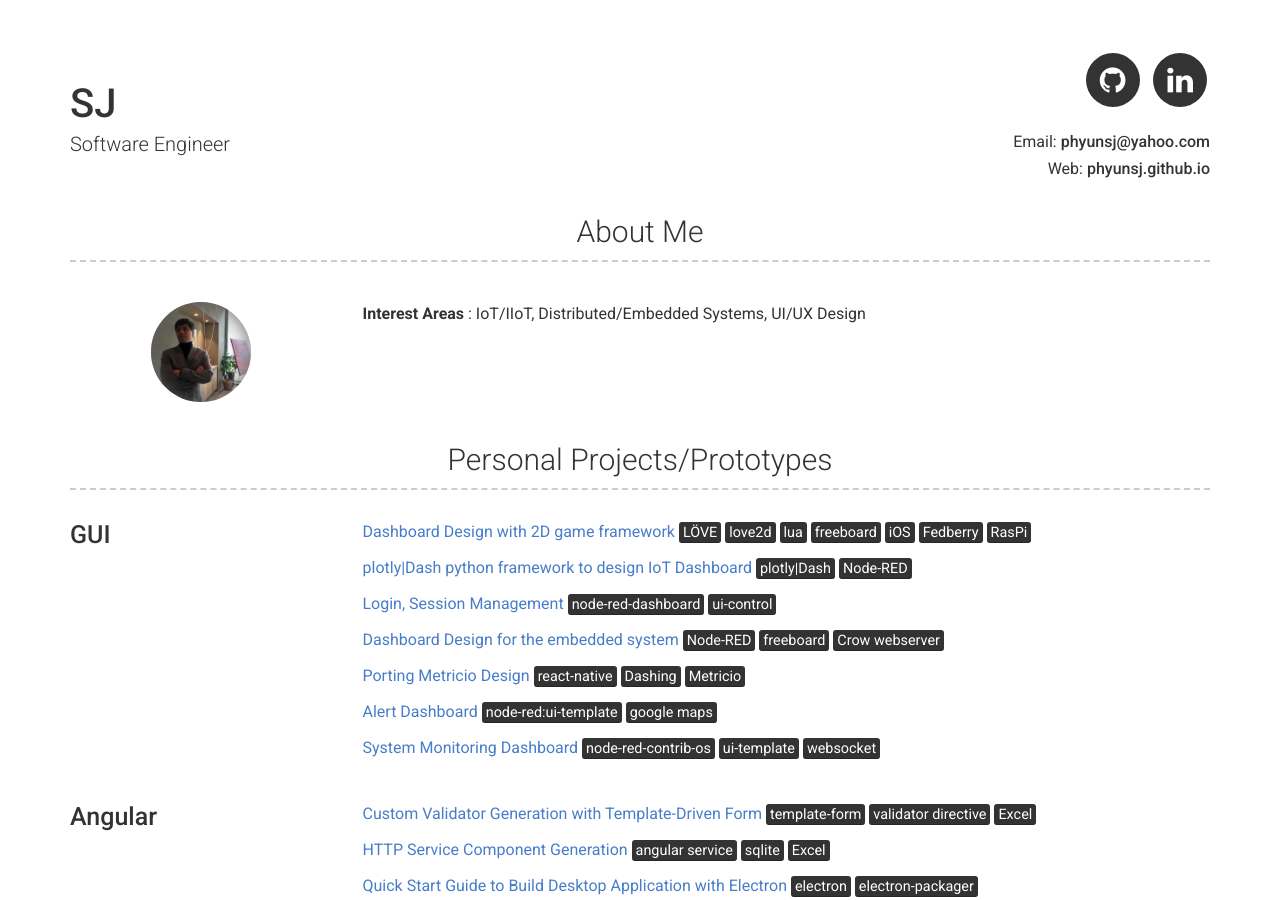
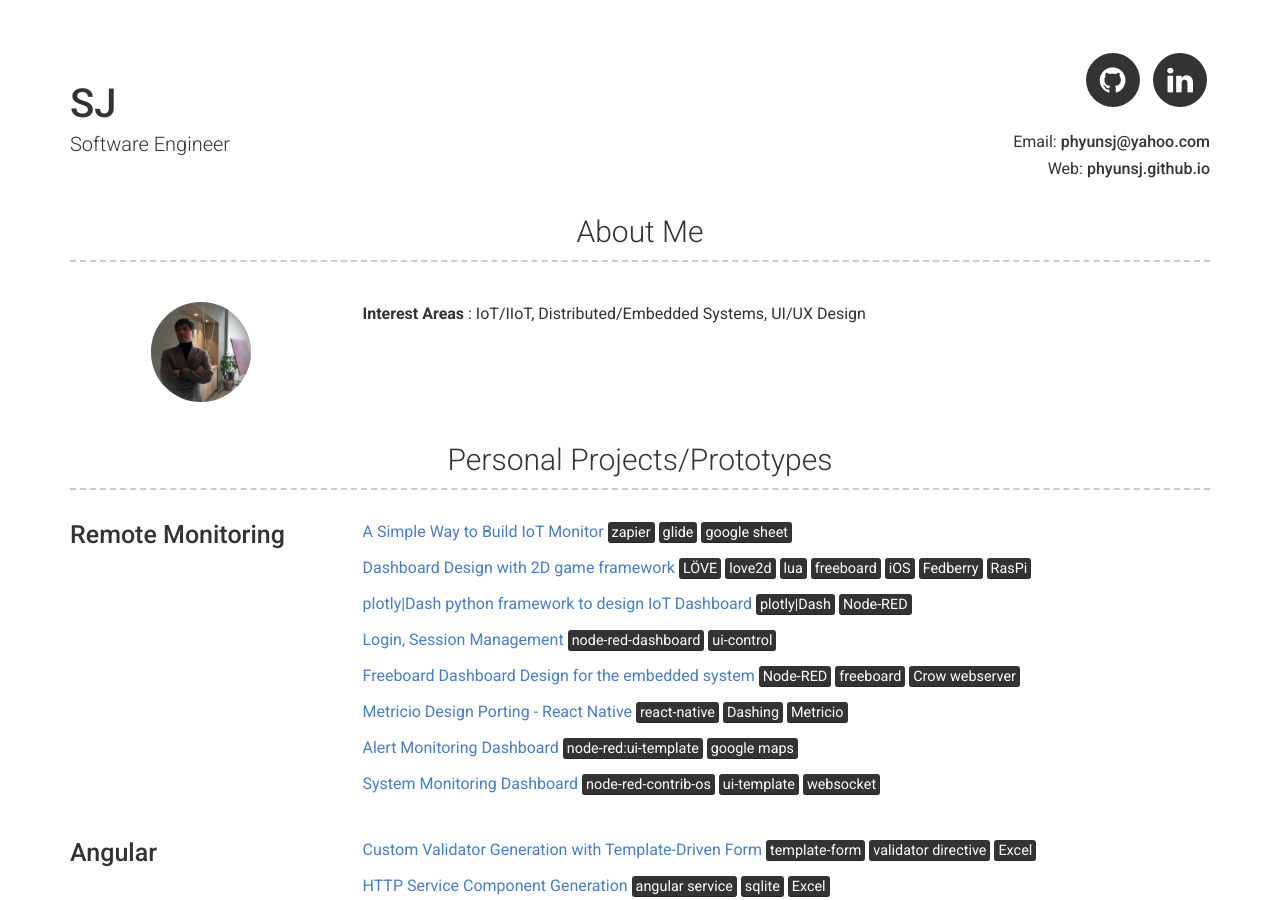
Before and after one commit to phyunsj/phyunsj.github.io, a Jekyll site: the page built from index.md, in a window 1280 px wide and 900 px high. Built offline with Jekyll 4.4.1, drawn with Linux system fonts in a browser that asks for light colours.

Commit message:
Update projects.yml

```diff
--- a/_data/projects.yml
+++ b/_data/projects.yml
@@ -1,8 +1,10 @@
 # Project template
 
-- name: GUI
+- name: Remote Monitoring
   github: phyunsj
   description: | # this will include new lines to allow paragraphs
+
+    [A Simple Way to Build IoT Monitor](https://github.com/phyunsj/simple-way-to-build-iot-monitor)  <mark>zapier</mark> <mark>glide</mark> <mark>google sheet</mark>
 
     [Dashboard Design with 2D game framework](https://github.com/phyunsj/iot-dashboard-design-with-love2d)  <mark>LÖVE</mark> <mark>love2d</mark> <mark>lua</mark>  <mark>freeboard</mark> <mark>iOS</mark> <mark>Fedberry</mark> <mark>RasPi</mark>
 
@@ -10,11 +12,11 @@
 
     [Login, Session Management](https://github.com/phyunsj/node-red-dashboard-login) <mark>node-red-dashboard</mark> <mark>ui-control</mark>
 
-    [Dashboard Design for the embedded system](https://github.com/phyunsj/embedded-freeboard-dashboard) <mark>Node-RED</mark> <mark>freeboard</mark> <mark>Crow webserver</mark>
+    [Freeboard Dashboard Design for the embedded system](https://github.com/phyunsj/embedded-freeboard-dashboard) <mark>Node-RED</mark> <mark>freeboard</mark> <mark>Crow webserver</mark>
 
-    [Porting Metricio Design](https://github.com/phyunsj/react-native-metricio) <mark>react-native</mark> <mark>Dashing</mark> <mark>Metricio</mark>
+    [Metricio Design Porting - React Native](https://github.com/phyunsj/react-native-metricio) <mark>react-native</mark> <mark>Dashing</mark> <mark>Metricio</mark>
 
-    [Alert Dashboard](https://github.com/phyunsj/node-red-custom-dashboard-map-page) <mark>node-red:ui-template</mark> <mark>google maps</mark>
+    [Alert Monitoring Dashboard](https://github.com/phyunsj/node-red-custom-dashboard-map-page) <mark>node-red:ui-template</mark> <mark>google maps</mark>
 
     [System Monitoring Dashboard](https://github.com/phyunsj/node-red-custom-dashboard-system-page) <mark>node-red-contrib-os</mark> <mark>ui-template</mark> <mark>websocket</mark>
 
@@ -43,6 +45,7 @@
 - name: Internet of Things
   github: phyunsj
   description: | # this will include new lines to allow paragraphs
+
     [A Simple Way to Build IoT Monitor](https://github.com/phyunsj/simple-way-to-build-iot-monitor)  <mark>zapier</mark> <mark>glide</mark> <mark>google sheet</mark>
 
     [MQTT endpoint + MQTT query](https://github.com/phyunsj/mqtt-endpoint-graphql) <mark>MQTT</mark> <mark>GraphQL</mark>
```
